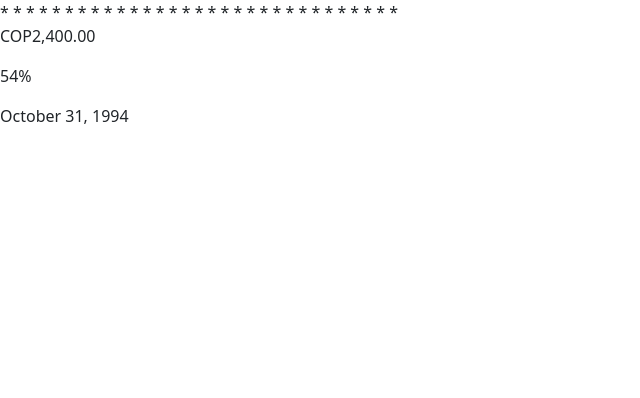
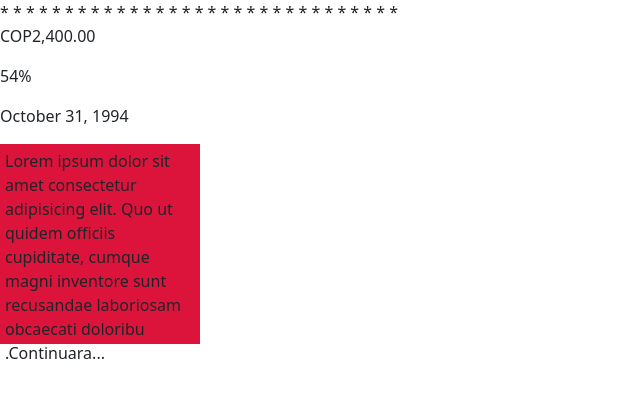
Before and after one commit to jdiegoisaza/Angular-TypeScript, an Angular app in the folder Angular/: page / in a window 1280 px wide. Shown: the top 398 px of the page, without its empty margins (0-640 px from the left). Built offline with nearby package versions, Linux system fonts and the light colour scheme.

Commit message:
Creacion de un pipe

```diff
--- a/Angular/src/app/app.module.ts
+++ b/Angular/src/app/app.module.ts
@@ -8,6 +8,7 @@ import { FormsModule } from '@angular/forms';
 import { DirectivaComponent } from './directiva/directiva.component';
 import { EjemploComponent } from './ejemplo/ejemplo.component';
 import { PipesComponent } from './pipes/pipes.component';
+import { ContinuaraPipe } from './continuara.pipe';
 
 
 @NgModule({
@@ -16,7 +17,8 @@ import { PipesComponent } from './pipes/pipes.component';
     TitulosComponent,
     DirectivaComponent,
     EjemploComponent,
-    PipesComponent
+    PipesComponent,
+    ContinuaraPipe
   ],
   imports: [
     BrowserModule,
--- /dev/null
+++ b/Angular/src/app/continuara.pipe.ts
@@ -0,0 +1,16 @@
+import { Pipe, PipeTransform } from '@angular/core';
+
+@Pipe({
+  name: 'continuara'
+})
+export class ContinuaraPipe implements PipeTransform {
+
+  transform(value: string): string {
+    if(value.toString().length>160){
+      value=value.substring(0,160);
+
+    }
+    return value + "  .Continuara...";
+  }
+
+}
--- a/Angular/src/app/pipes/pipes.component.html
+++ b/Angular/src/app/pipes/pipes.component.html
@@ -4,3 +4,7 @@
 <p>{{dinero| currency:'COP'}}</p>
 <p>{{ganancias| percent}}</p>
 <p>{{nacimiento| date:'longDate'}}</p>
+
+<div class="cuadrado"><p>
+    {{ipsum | continuara}}
+</p></div>
--- a/Angular/src/app/pipes/pipes.component.scss
+++ b/Angular/src/app/pipes/pipes.component.scss
@@ -0,0 +1,7 @@
+.cuadrado{
+    height: 200px;
+    width: 200px;
+    background-color: crimson;
+    padding: 5px;
+    // overflow: hidden;
+}
--- a/Angular/src/app/pipes/pipes.component.ts
+++ b/Angular/src/app/pipes/pipes.component.ts
@@ -10,5 +10,6 @@ export class PipesComponent {
   dinero: number = 2400;
   ganancias:number = 0.54;
   nacimiento:Date = new Date('10-31-1994')
+  ipsum:string = "Lorem ipsum dolor sit amet consectetur adipisicing elit. Quo ut quidem officiis cupiditate, cumque magni inventore sunt recusandae laboriosam obcaecati doloribus earum architecto? Quod aut rem soluta autem dicta! Expedita!"
 
 }
```
Also changed, not shown: 1 other file (tests, documents, lock files or other folders).
